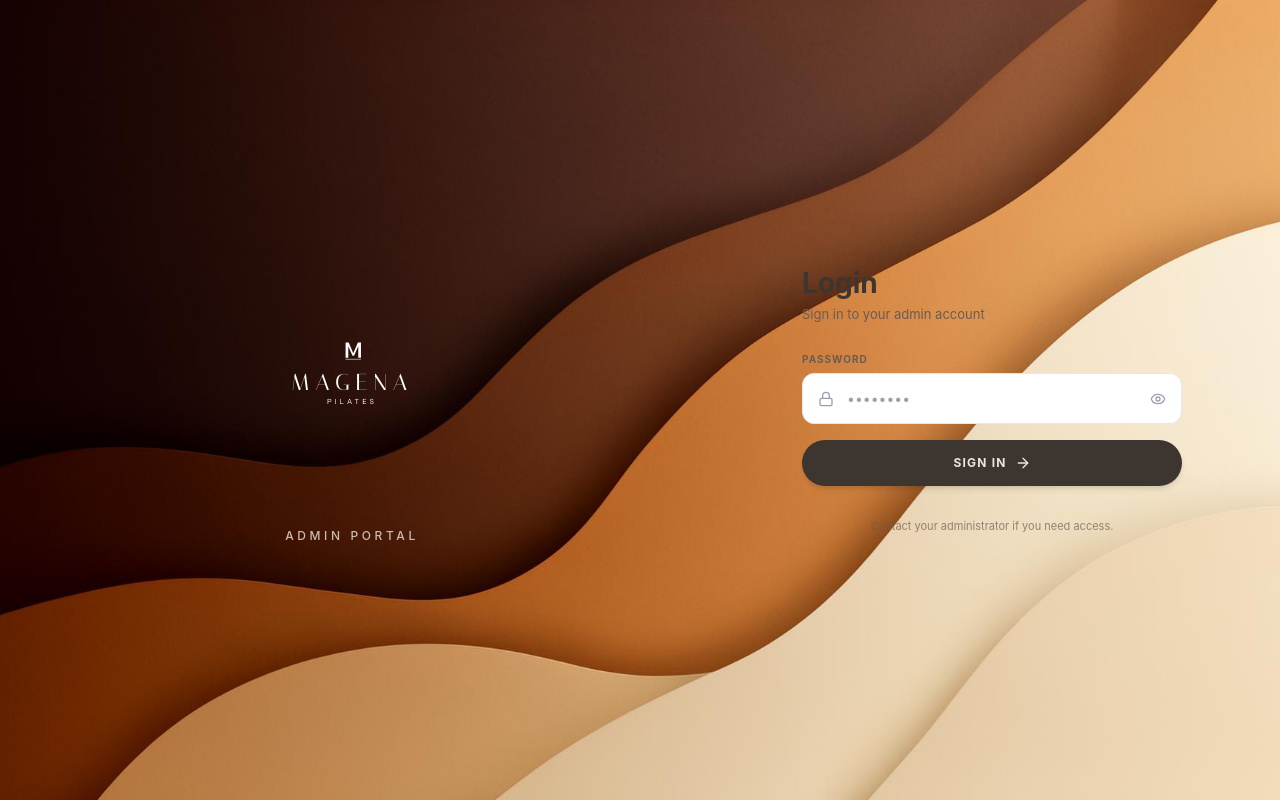
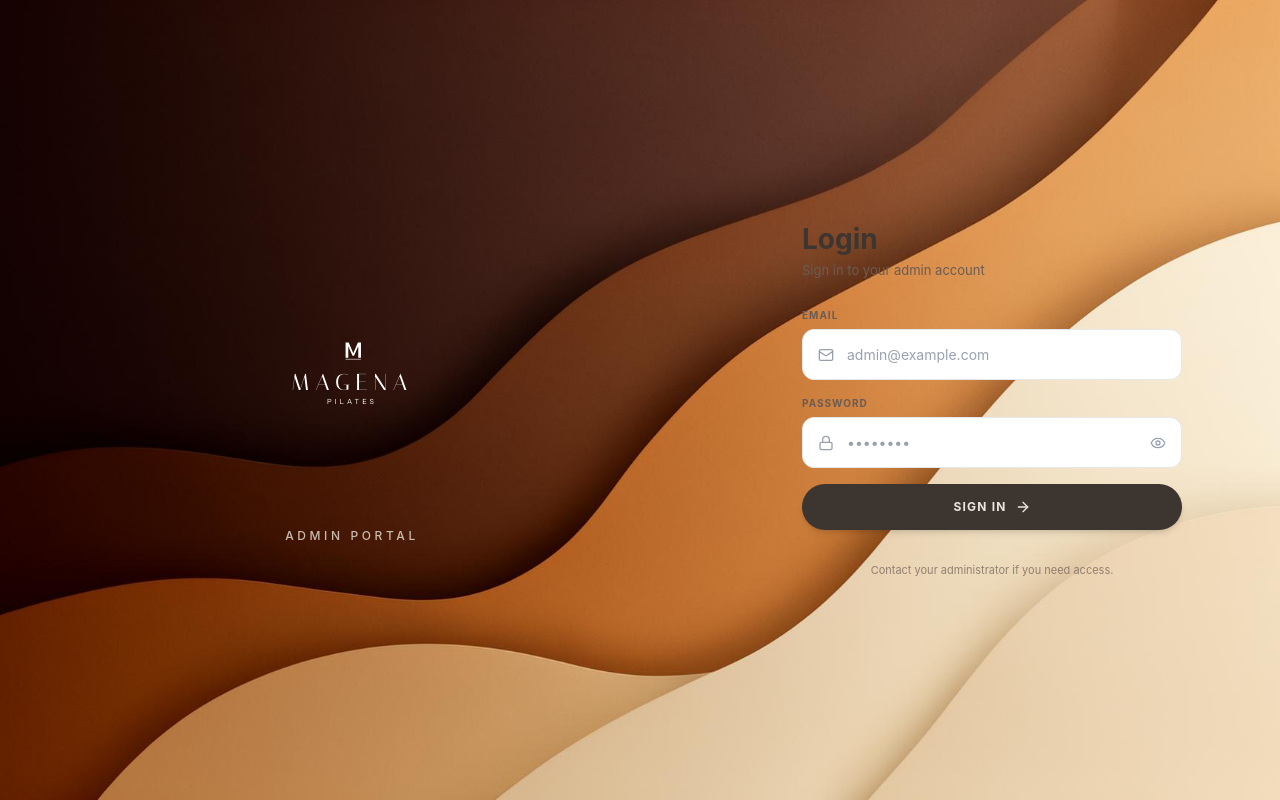
Before and after one commit to kimberlykelsy18-source/Magenapilates, a React (Vite) app: page /admin in a window 1280 px wide. Built offline with nearby package versions, Linux system fonts and the light colour scheme; no server answers.

Commit message:
Admin login: require email + password instead of password only

```diff
--- a/src/app/pages/AdminDashboard.tsx
+++ b/src/app/pages/AdminDashboard.tsx
@@ -1,6 +1,6 @@
 import { useState } from 'react';
 import { Link, Outlet, useLocation } from 'react-router';
-import { Package, ShoppingCart, LogOut, Settings, Lock, Eye, EyeOff, ArrowRight } from 'lucide-react';
+import { Package, ShoppingCart, LogOut, Settings, Lock, Eye, EyeOff, ArrowRight, Mail } from 'lucide-react';
 import adminLoginBg from '../../assets/admin_login_bg.png';
 import adminDashBg from '../../assets/admin_dashboard_bg.png';
 import logoStackedDark from '../../assets/magena-logo-stacked-dark.svg';
@@ -21,6 +21,7 @@ export function adminHeaders() {
 
 export function AdminDashboard() {
   const location = useLocation();
+  const [email, setEmail] = useState('');
   const [password, setPassword] = useState('');
   const [isAuthenticated, setIsAuthenticated] = useState(
     !!localStorage.getItem('admin_token')
@@ -38,7 +39,7 @@ export function AdminDashboard() {
       const res = await fetch(`${API}/api/admin/login`, {
         method: 'POST',
         headers: { 'Content-Type': 'application/json' },
-        body: JSON.stringify({ password }),
+        body: JSON.stringify({ email, password }),
       });
       const data = await res.json();
       if (!res.ok) throw new Error(data.error || 'Login failed');
@@ -55,6 +56,7 @@ export function AdminDashboard() {
   const handleLogout = () => {
     localStorage.removeItem('admin_token');
     setIsAuthenticated(false);
+    setEmail('');
     setPassword('');
   };
 
@@ -86,6 +88,24 @@ export function AdminDashboard() {
             <p className="text-[13px] text-[#6B5C53] mb-7">Sign in to your admin account</p>
 
             <form onSubmit={handleLogin} className="space-y-4">
+              {/* Email */}
+              <div>
+                <label className="block text-[10px] font-bold uppercase tracking-widest text-[#6B5C53] mb-1.5">
+                  Email
+                </label>
+                <div className="relative">
+                  <Mail className="absolute left-4 top-1/2 -translate-y-1/2 w-4 h-4 text-gray-400" />
+                  <input
+                    type="email"
+                    value={email}
+                    onChange={(e) => setEmail(e.target.value)}
+                    className="w-full pl-11 py-3.5 rounded-xl bg-white border border-gray-200 focus:border-[#3D3530] focus:ring-2 focus:ring-[#3D3530]/10 outline-none transition-all text-[14px] text-gray-900 placeholder:text-gray-400"
+                    placeholder="admin@example.com"
+                    required
+                  />
+                </div>
+              </div>
+
               {/* Password */}
               <div>
                 <label className="block text-[10px] font-bold uppercase tracking-widest text-[#6B5C53] mb-1.5">
```
Also changed, not shown: 1 other file (tests, documents, lock files or other folders).
